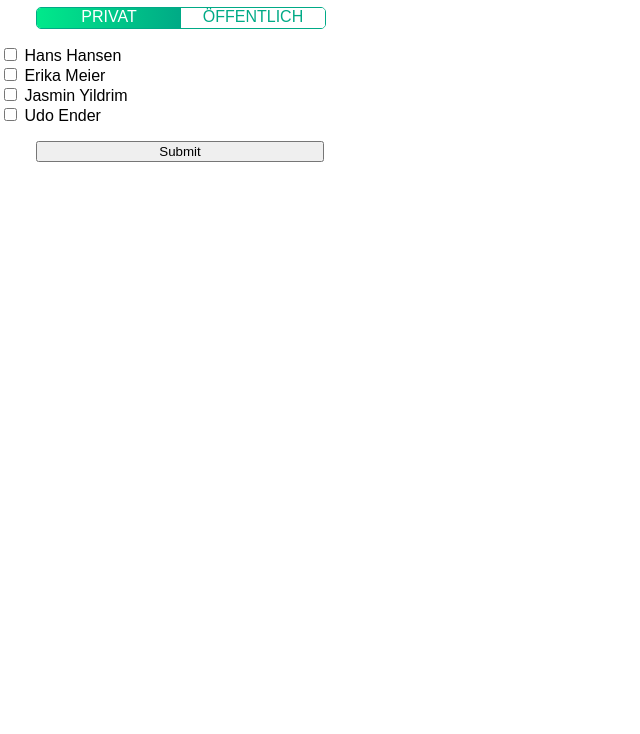
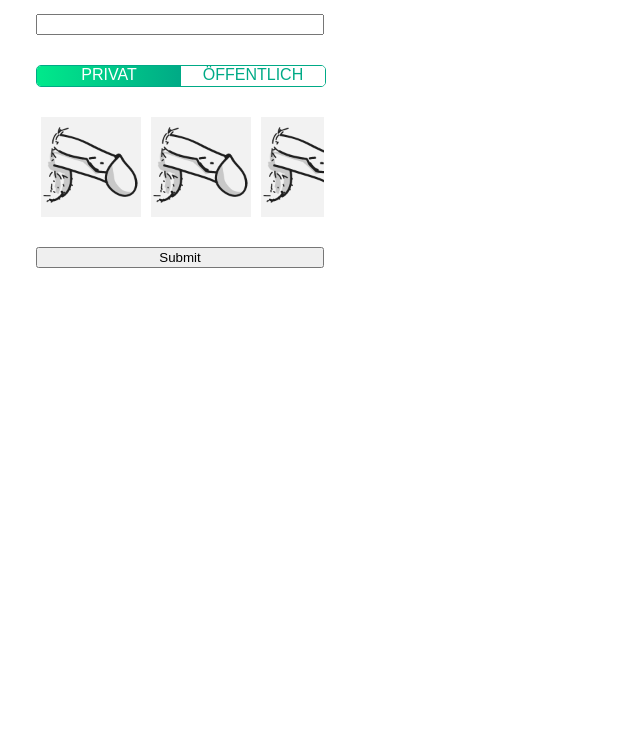
Before and after one commit to hermanndelcampo/uie_prototype, a plain HTML site: page createEvent.html in a window 1280 px wide. Shown: the part 66-800 px from the top of the page, without its empty margins (0-640 px from the left). Drawn offline with Linux system fonts and the light colour scheme.

Commit message:
eventformular

```diff
--- a/createEvent.html
+++ b/createEvent.html
@@ -35,13 +35,21 @@
                         <div class="event-create-radio-right switch-unchoosen" onClick="switchRight();">&OumlFFENTLICH</div>
                     </div>
                 </div>
+                <div class="event-create-friends-outer">
+                    <ul>
+                        <li></li>
+                        <li></li>
+                        <li></li>
+                        <li></li>
+                    </ul>
+                </div>
 
-                <p>
+                <!--<p>
                     <input type="checkbox" name="friend" value="friend1"> Hans Hansen<br>
                     <input type="checkbox" name="friend" value="friend2"> Erika Meier<br>
                     <input type="checkbox" name="friend" value="friend3"> Jasmin Yildrim<br>
                     <input type="checkbox" name="friend" value="friend4"> Udo Ender
-                </p>
+                </p>-->
 
                 <input class="event-create-submit" type="submit">
 
--- a/style.less
+++ b/style.less
@@ -37,18 +37,19 @@ header {
 }
 
 form.event-create-form-outer {
+  margin:50px 0 0 0;
   .event-create-textinput{
     width:80%;
-    margin-left:10%;
+    margin:30px 0 0 10%;
   }
   .event-create-submit{
     width:80%;
-    margin-left:10%;
+    margin:30px 0 0 10%;
   }
   .event-create-radio-toolbar{
     width:80%;
     height:20px;
-    margin:10px 0 0 10%;
+    margin:30px 0 0 10%;
     border:1px solid #00aa86;
     border-radius: 5px;
     .event-create-radio-left {
@@ -68,6 +69,28 @@ form.event-create-form-outer {
       cursor:pointer;
     }
 
+  }
+  .event-create-friends-outer{
+    width:80%;
+    height:100px;
+    margin:30px 0 0 10%;
+    overflow:scroll;
+    overflow-y: hidden;
+    ul {
+      height:100px;
+      width:440px;
+      list-style:none;
+      margin:0;
+      padding:0;
+      li {
+        width:100px;
+        height:100px;
+        margin:0 5px 0 5px;
+        float:left;
+        background-image:url(imgs/platzhalter.png);
+        background-size:100px 100px;
+      }
+    }
   }
 }
 
```
